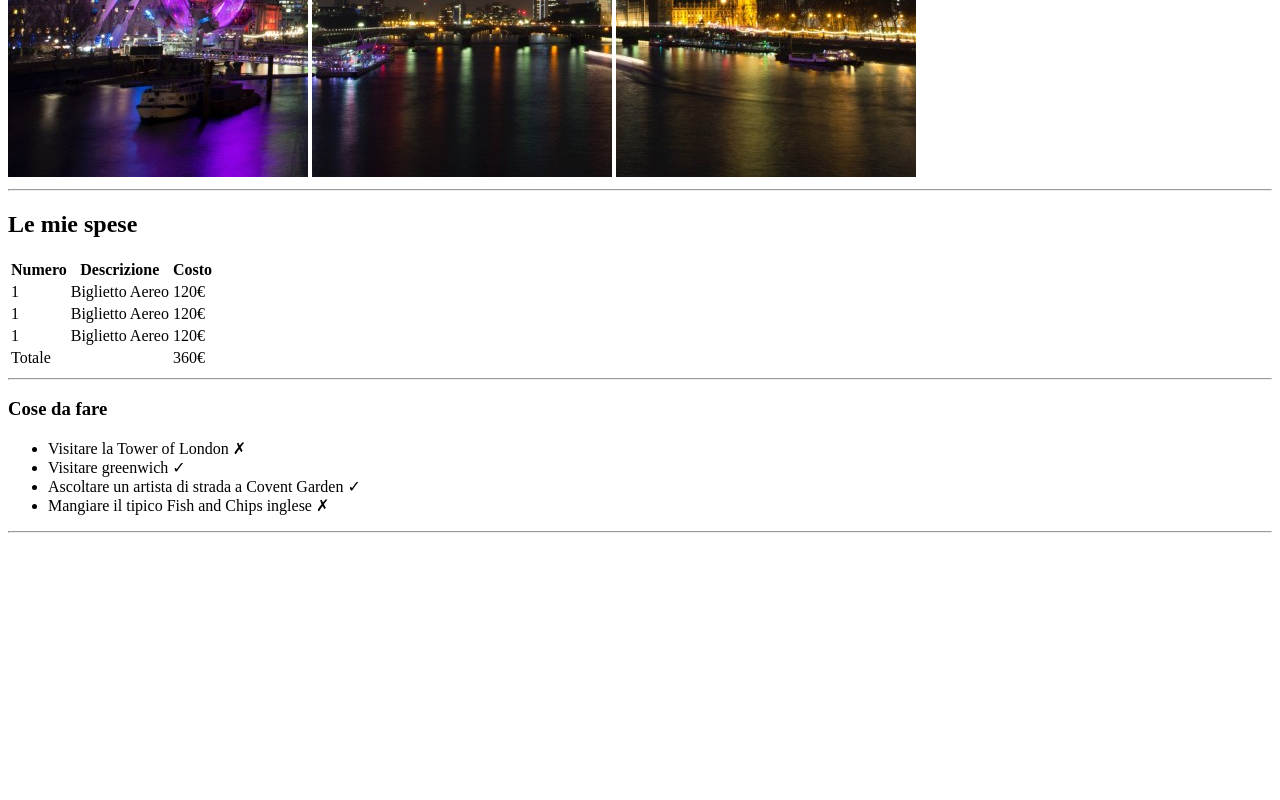
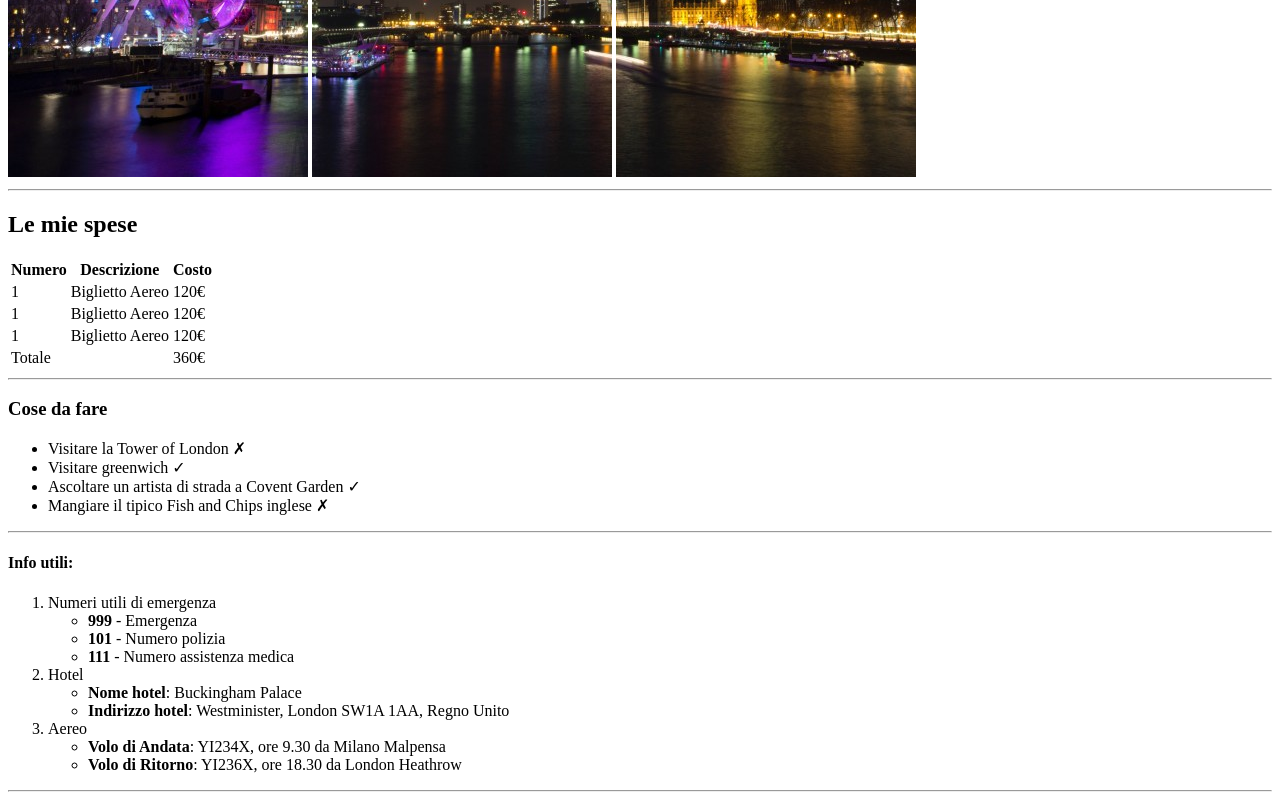
Before and after one commit to FrancescoGiommi/html-london-trip, a plain HTML site: page index.html in a window 1280 px wide. Shown: the part 503-1303 px from the top of the page. Before the commit the page ends 1044 px from the top, so only its background shows below. Drawn offline with Linux system fonts and the light colour scheme.

Commit message:
Add info e contact

```diff
--- a/index.html
+++ b/index.html
@@ -21,6 +21,7 @@
     <main>
         <!--Spese e tabella-->
         <hr />
+
         <h2>
             Le mie spese
         </h2>
@@ -75,6 +76,31 @@
         </ul>
 
         <hr />
+        <!--Informazioni e Contatti-->
+        <h4>
+            Info utili:
+        </h4>
+        <ol>
+            <li>Numeri utili di emergenza</li>
+            <ul>
+                <li><strong>999</strong> - Emergenza</li>
+                <li><strong>101</strong> - Numero polizia</li>
+                <li><strong>111</strong> - Numero assistenza medica</li>
+            </ul>
+            <li>Hotel</li>
+            <ul>
+                <li><strong>Nome hotel</strong>: Buckingham Palace</li>
+                <li><strong>Indirizzo hotel</strong>: Westminister, London SW1A 1AA, Regno Unito</li>
+            </ul>
+            <li>Aereo</li>
+            <ul>
+                <li><strong>Volo di Andata</strong>: YI234X, ore 9.30 da Milano Malpensa</li>
+                <li><strong>Volo di Ritorno</strong>: YI236X, ore 18.30 da London Heathrow</li>
+            </ul>
+        </ol>
+
+        <hr />
+
     </main>
 
 
```
Lines whose indentation alone changed are shown as unchanged.
